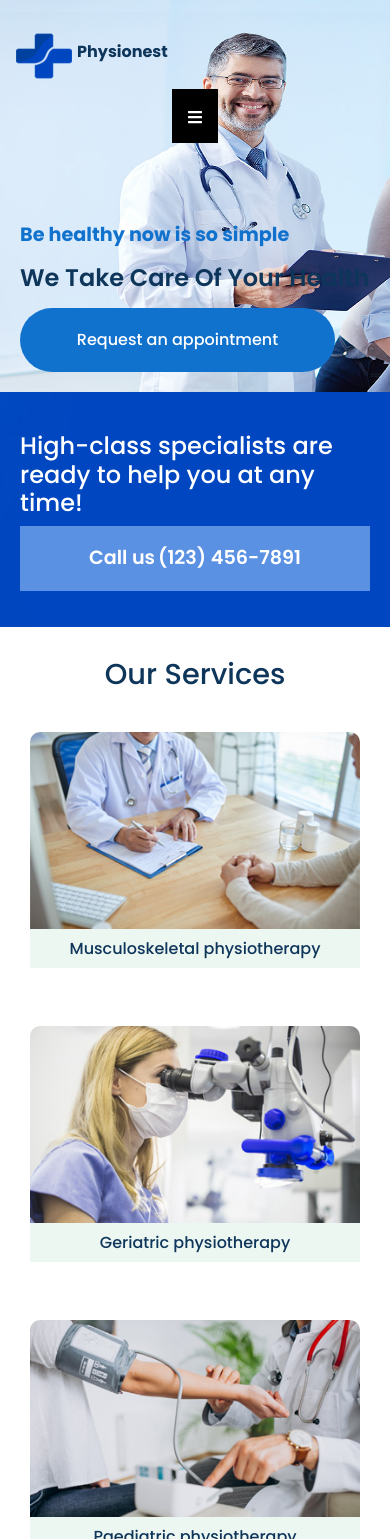
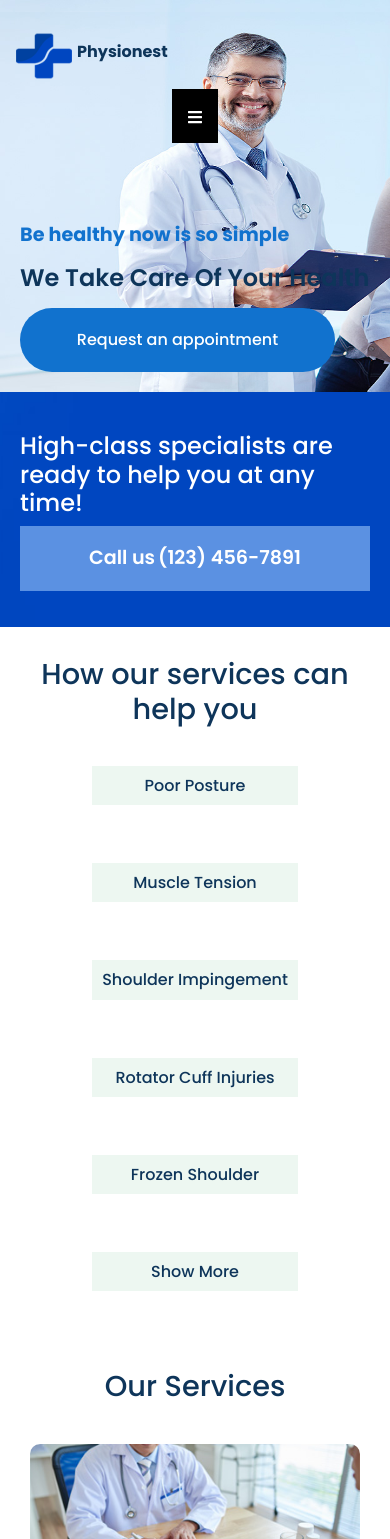
Before and after one commit to vigneshiyergithub/Family-Doctor, a React (Create React App) app: page / in a window 390 px wide. Shown: the top 1539 px of the page. Built offline with nearby package versions, Linux system fonts and the light colour scheme.

Commit message:
Adding services help section

```diff
--- a/src/App.js
+++ b/src/App.js
@@ -7,12 +7,14 @@ import Footer from './components/Footer/Footer';
 import GoogleMap from './components/Google/GoogleMap';
 import Hero from './components/Hero/Hero';
 import Services from './components/Services/Services';
+import HelpServices from './components/Services Help/Help';
 
 function App() {
   return (
     <div className="App">
       <Hero />
       <Call />
+      <HelpServices />
       <Services />
       <About />
       {/* <Credentials /> */}
--- /dev/null
+++ b/src/components/Services Help/Help.css
@@ -0,0 +1,100 @@
+.services-section {
+	display: flex;
+	flex-direction: column;
+	width: 100%;
+	padding: 60px 30px;
+	justify-content: center;
+	align-items: center;
+}
+
+.services-section h1 {
+	font-size: 3.5rem;
+}
+
+.services-gallery {
+	display: grid;
+	grid-template-columns: repeat(3, 2fr);
+	grid-gap: 20px;
+}
+
+.readMore {
+	cursor: pointer;
+}
+
+.image {
+	display: flex;
+	flex-direction: column;
+	justify-content: center;
+	align-items: center;
+	width: 100%;
+	margin-top: 30px;
+}
+
+.image img {
+	border-top-left-radius: 10px;
+	border-top-right-radius: 10px;
+	max-width: 100%;
+}
+
+.image h5 {
+	font-size: 1.5rem;
+	background: rgb(237, 247, 241);
+	width: 100%;
+	display: flex;
+	justify-content: center;
+	align-items: center;
+	padding: 10px;
+	font-weight: 300;
+}
+
+/* responsive  */
+
+@media screen and (max-width: 768px) {
+	.services-section {
+		display: flex;
+		flex-direction: column;
+		width: 100%;
+		padding: 30px 20px;
+		justify-content: center;
+		align-items: center;
+	}
+
+	.services-section h1 {
+		font-size: 1.8rem;
+		margin: auto;
+		text-align: center;
+	}
+
+	.services-gallery {
+		display: grid;
+		grid-template-columns: repeat(1, 2fr);
+		grid-gap: 20px;
+		padding: 10px;
+	}
+
+	.image {
+		display: flex;
+		flex-direction: column;
+		justify-content: center;
+		align-items: center;
+		width: 100%;
+		margin: auto;
+		margin-top: 30px;
+	}
+
+	.image img {
+		border-top-left-radius: 10px;
+		border-top-right-radius: 10px;
+	}
+
+	.image h5 {
+		font-size: 1rem;
+		background: rgb(237, 247, 241);
+		width: 100%;
+		display: flex;
+		justify-content: center;
+		align-items: center;
+		padding: 10px;
+		font-weight: 500;
+	}
+}
--- /dev/null
+++ b/src/components/Services Help/Help.js
@@ -0,0 +1,36 @@
+import React, {useState} from 'react';
+
+import './Help.css';
+
+const helpServices = ['Poor Posture', 'Muscle Tension', 'Shoulder Impingement',
+'Rotator Cuff Injuries', 'Frozen Shoulder', 'Headaches & Migraines', 'Pre And Post-Surgical Rehabilitation',
+'Whiplash', 'Disk Bulges', 'Sporting Shoulder', 'Tennis Elbow', 'Fractures & Casting', 'Muscle Tears', 'Arthritis & Osteoarthritis'
+]
+function HelpServices() {
+	const [readMore, setReadMore] = useState(false);
+	const data = readMore ? [...helpServices] : [...helpServices].slice(0, 5);
+	const onReadMoreClick = () => {
+		setReadMore(!readMore);
+	};
+	return (
+		<div className="services-section" id="services">
+			<h1>How our services can help you</h1>
+
+			<div className="services-gallery">
+				{
+					data.map((name, key) => {
+						return <div className="image" key={`${name}_${key}`}>
+						<h5>{name}</h5>
+					</div>
+					})
+				}
+
+				<div className="image readMore" onClick={onReadMoreClick}>
+					<h5>{readMore ? 'Show Less' : 'Show More'}</h5>
+				</div>
+			</div>
+		</div>
+	);
+}
+
+export default HelpServices;
```
